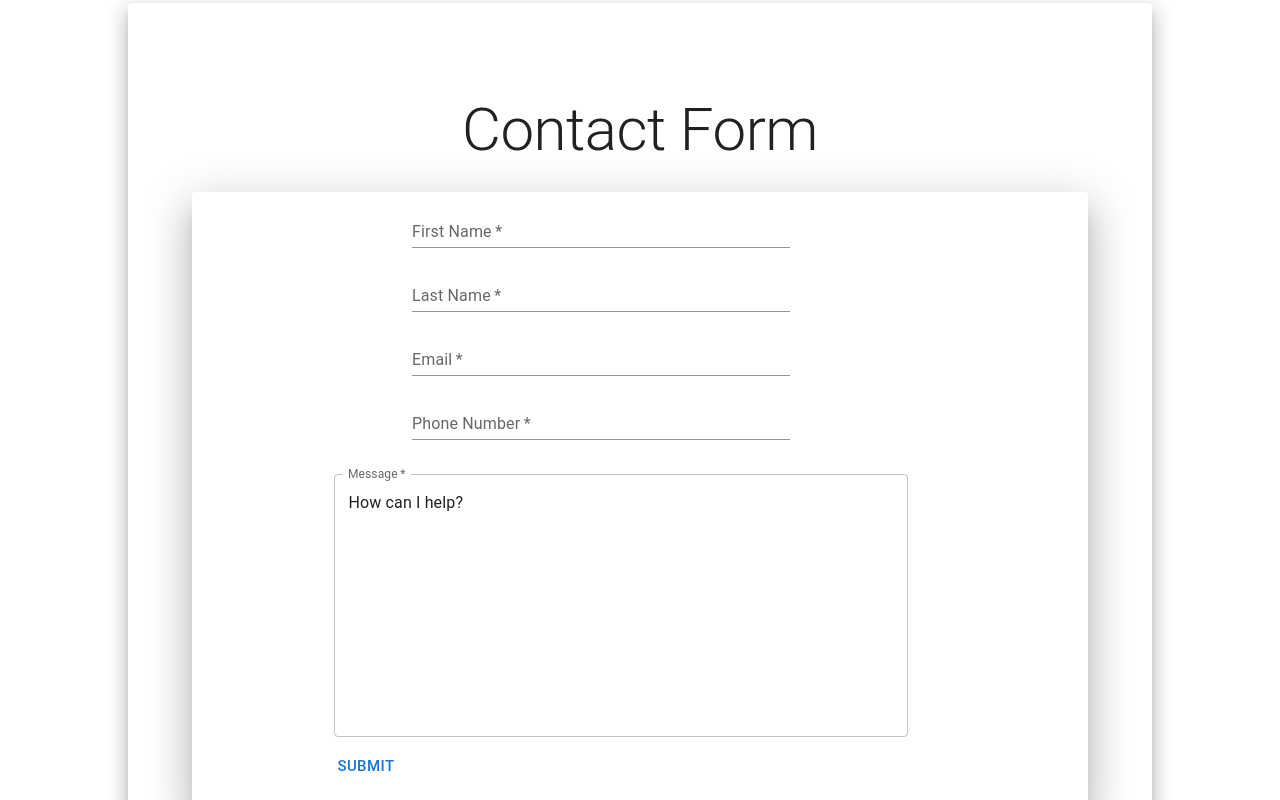
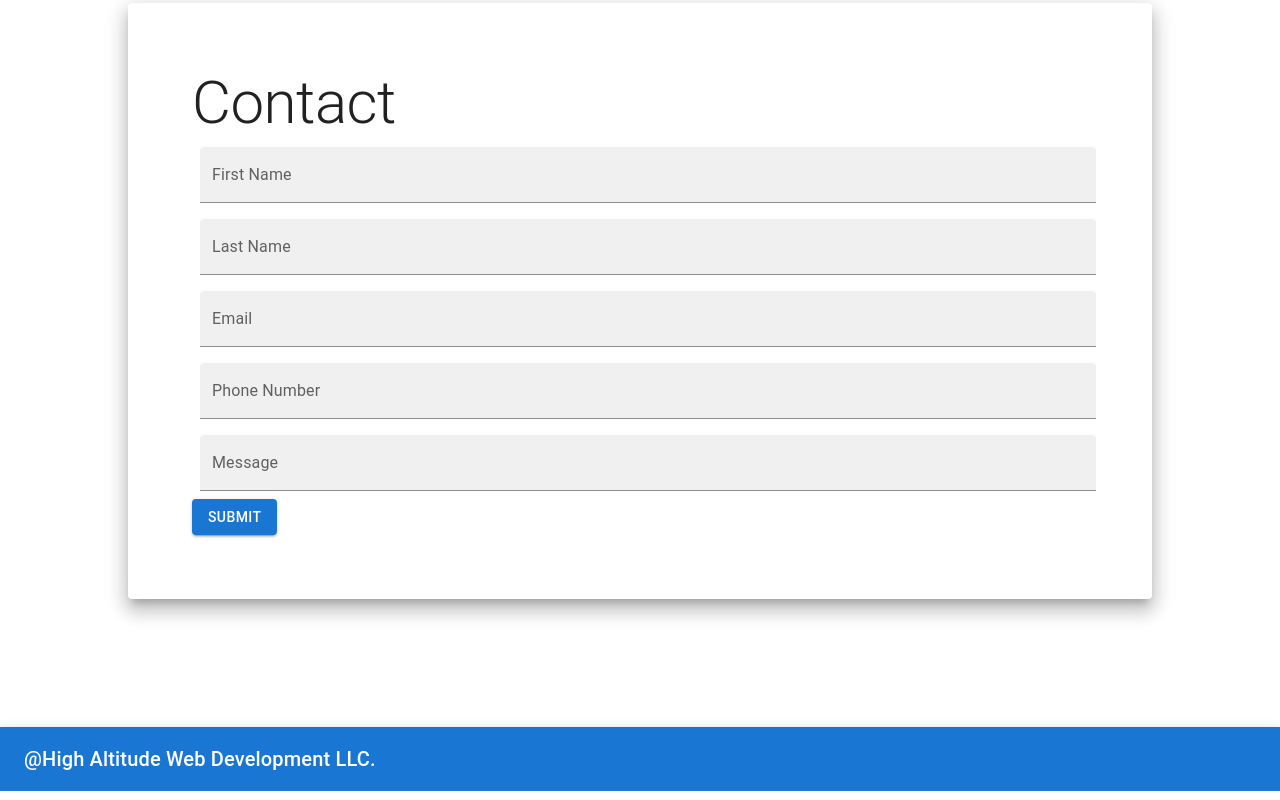
Before and after one commit to joekupernik/HighAlt, a React (Create React App) app: page / in a window 1280 px wide. Shown: the part 2380-3180 px from the top of the page. Built offline with nearby package versions, Linux system fonts and the light colour scheme.

Commit message:
contact form validation and basic styling

```diff
--- a/src/contactForm.js
+++ b/src/contactForm.js
@@ -1,85 +1,126 @@
-import Box from '@mui/material/Box';
 import TextField from '@mui/material/TextField';
 import Paper from '@mui/material/Paper';
-import Grid from '@mui/material/Grid';
-import Typography from '@mui/material/Typography';
-//import Card  from '@mui/material/Card';
-//import  CardMedia from '@mui/material/CardMedia';
+import Box from '@mui/material/Box';
 import Button from '@mui/material/Button';
+import * as Yup from 'yup';
+import { useFormik } from 'formik';
+import { Typography } from '@mui/material';
+
+
+
+
+const validationSchema = Yup.object().shape({
+  firstName: Yup.string()
+    .min(2, 'Too Short!')
+    .max(50, 'Too Long!')
+    .required('Required'),
+  lastName: Yup.string()
+    .min(2, 'Too Short!')
+    .max(50, 'Too Long!')
+    .required('Required'),
+  email: Yup.string().email('Invalid email').required('Required'),
+  phoneNumber: Yup.string()
+    .min(9, 'Too Short!')
+    .max(11, 'Too Long!')
+    .required('Required'),
+  message: Yup.string()
+    .min(2, 'Too Short')
+    .max(250, 'Too Long')
+    .required('required')
+});
+
+
 
 
 export default function ContactForm() {
-
+  const formik = useFormik({
+    initialValues: {
+      email: '',
+      password: '',
+      firstName: '',
+      lastName: '',
+      message: '',
+      phoneNumber: '',
+    },
+    validationSchema: validationSchema,
+    onSubmit: (values) => {
+      alert(JSON.stringify(values, null, 2));
+    },
+  });
 
   return (
-    <Paper elevation="12" sx={{m: '10%', p: '5%'}}>
-    <Grid container  direction="row"
-        justifyContent="center"
-        alignItems="center"
+    <Paper elevation="12" sx={{ m: '10%', p: '5%' }}>
+      <Box
+        sx={{
+          '& .MuiTextField-root': { m: 1 },
+        }}
       >
-      <Typography variant="h2" p="3%" >Contact Form</Typography>
-    <Grid item>
-    <Paper elevation={24}>
-    <Box
-      component="form"
-      sx={{
-        '& .MuiTextField-root': { m: 1, width: '80%' }
-      }}
-      noValidate
-      autoComplete="off"
-    >
-    <Grid container  direction="row"
-        justifyContent="center"
-        alignItems="center">
-
-    <Grid item>
+        <Typography variant='h2'>Contact</Typography>
+        <div>
+          <form onSubmit={formik.handleSubmit}>
             <TextField
+              fullWidth
+              id="firstName"
+              name="firstName"
               label="First Name"
-          variant="standard"
-          required
-          type="text"
+              variant="filled"
+              value={formik.values.firstName}
+              onChange={formik.handleChange}
+              error={formik.touched.firstName && Boolean(formik.errors.firstName)}
+              helperText={formik.touched.firstName && formik.errors.firstName}
             />
             <TextField
+              fullWidth
+              id="lastName"
+              name="lastName"
               label="Last Name"
-          variant="standard"
-          required
-          type="text"
-        />
-      </Grid>
-      <Grid item>
-        <TextField
-          label="Email"
-          variant="standard"
-          required
-          type="email"
+              variant="filled"
+              value={formik.values.lastName}
+              onChange={formik.handleChange}
+              error={formik.touched.lastName && Boolean(formik.errors.lastName)}
+              helperText={formik.touched.lastName && formik.errors.lastName}
             />
             <TextField
+              fullWidth
+              id="email"
+              name="email"
+              label="Email"
+              variant="filled"
+              value={formik.values.email}
+              onChange={formik.handleChange}
+              error={formik.touched.email && Boolean(formik.errors.email)}
+              helperText={formik.touched.email && formik.errors.email}
+            />
+            <TextField
+              fullWidth
+              id="phoneNumber"
+              name="phoneNumber"
               label="Phone Number"
-          variant="standard"
-          required
-          type="integer"
+              variant="filled"
+              value={formik.values.phoneNumber}
+              onChange={formik.handleChange}
+              error={formik.touched.phoneNumber && Boolean(formik.errors.phoneNumber)}
+              helperText={formik.touched.phoneNumber && formik.errors.phoneNumber}
             />
-      </Grid>
-      <Grid item width="80%" ml={'10%'} mt={'2%'} mb={'2%'} >
             <TextField
+              fullWidth
+              id="message"
+              name="message"
               label="Message"
-          defaultValue="How can I help?"
-          variant="outlined"
-          required
-          type="text"
               multiline
-          rows={10}
-          fullWidth
+              maxRows={4}
+              variant="filled"
+              value={formik.values.message}
+              onChange={formik.handleChange}
+              error={formik.touched.message && Boolean(formik.errors.message)}
+              helperText={formik.touched.message && formik.errors.message}
             />
-        <Grid item>
-       <Button size="large">Submit</Button>
-       </Grid>
-      </Grid>
-      </Grid>
+            <Button color="primary" variant="contained" type="submit">
+              Submit
+            </Button>
+          </form>
+        </div>
       </Box>
-    </Paper>
-    </Grid>
-    </Grid>
     </Paper>
   );
 }
```
Lines whose indentation alone changed are shown as unchanged.
